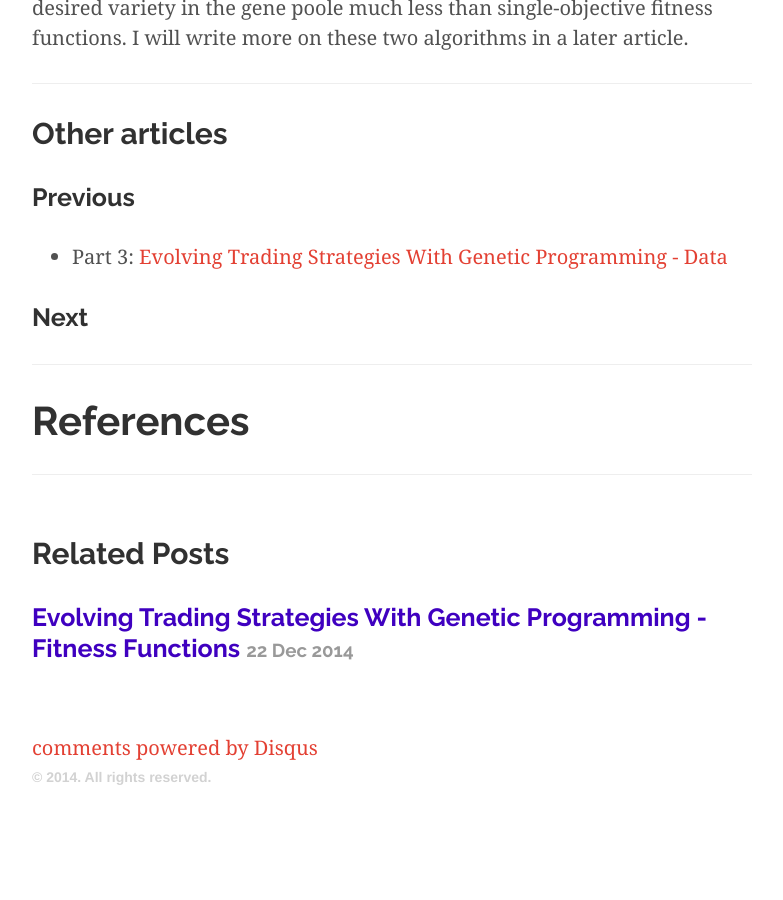
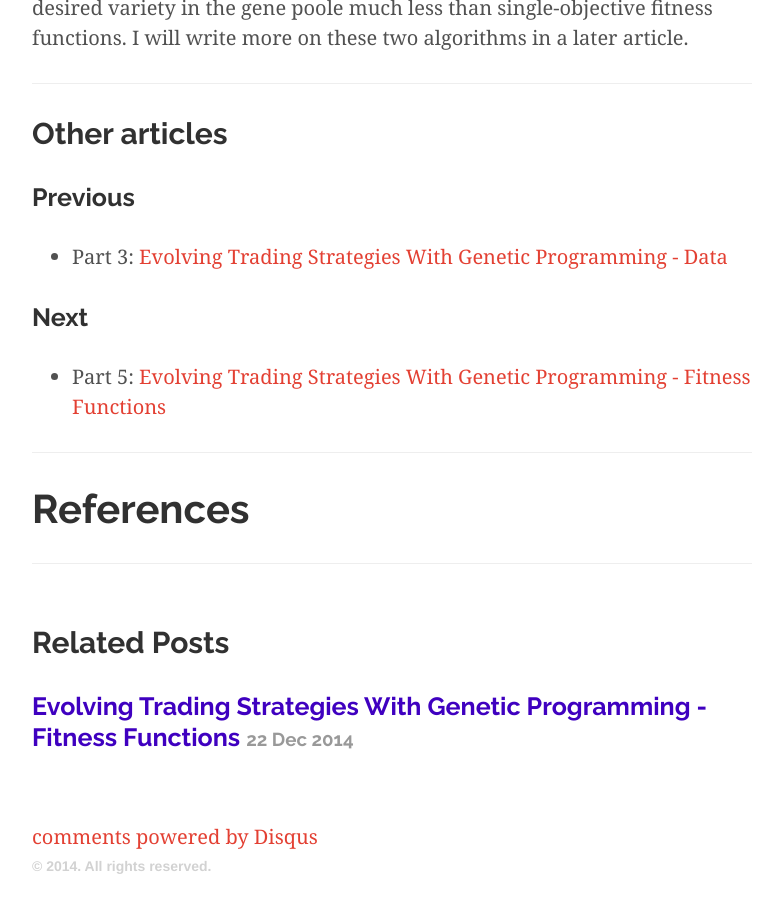
Before and after one commit to fabian-kostadinov/fabian-kostadinov.github.io, a Jekyll site: the page built from _posts/2014-11-01-evolving-trading-strategies-with-genetic-programming-gp-parameters-and-operators.md, in a window 1280 px wide and 900 px high, scrolled down 5691 px. Shown: the whole window, without its empty margins (248-1031 px from the left). Built offline with Jekyll 4.4.1, drawn with Linux system fonts in a browser that asks for light colours; nearby versions of some CDN libraries; Markdown is read by kramdown in place of the engine named in the settings; comment, search, counter and statistics services are not loaded; before the commit the page ends 6502 px from its top, so only the background shows below that.

Commit message:
Updated link

```diff
--- a/_posts/2014-11-01-evolving-trading-strategies-with-genetic-programming-gp-parameters-and-operators.md
+++ b/_posts/2014-11-01-evolving-trading-strategies-with-genetic-programming-gp-parameters-and-operators.md
@@ -48,6 +48,7 @@ Interestingly, from my experience this problem is significantly reduced when swi
 * Part 3: [Evolving Trading Strategies With Genetic Programming - Data]({% post_url 2014-09-22-evolving-trading-strategies-with-genetic-programming-data %})
 
 ### Next
+* Part 5: [Evolving Trading Strategies With Genetic Programming - Fitness Functions]({% post_url 2014-12-22-evolving-trading-strategies-with-genetic-programming-fitness-functions %})
 
 ----
 
```
